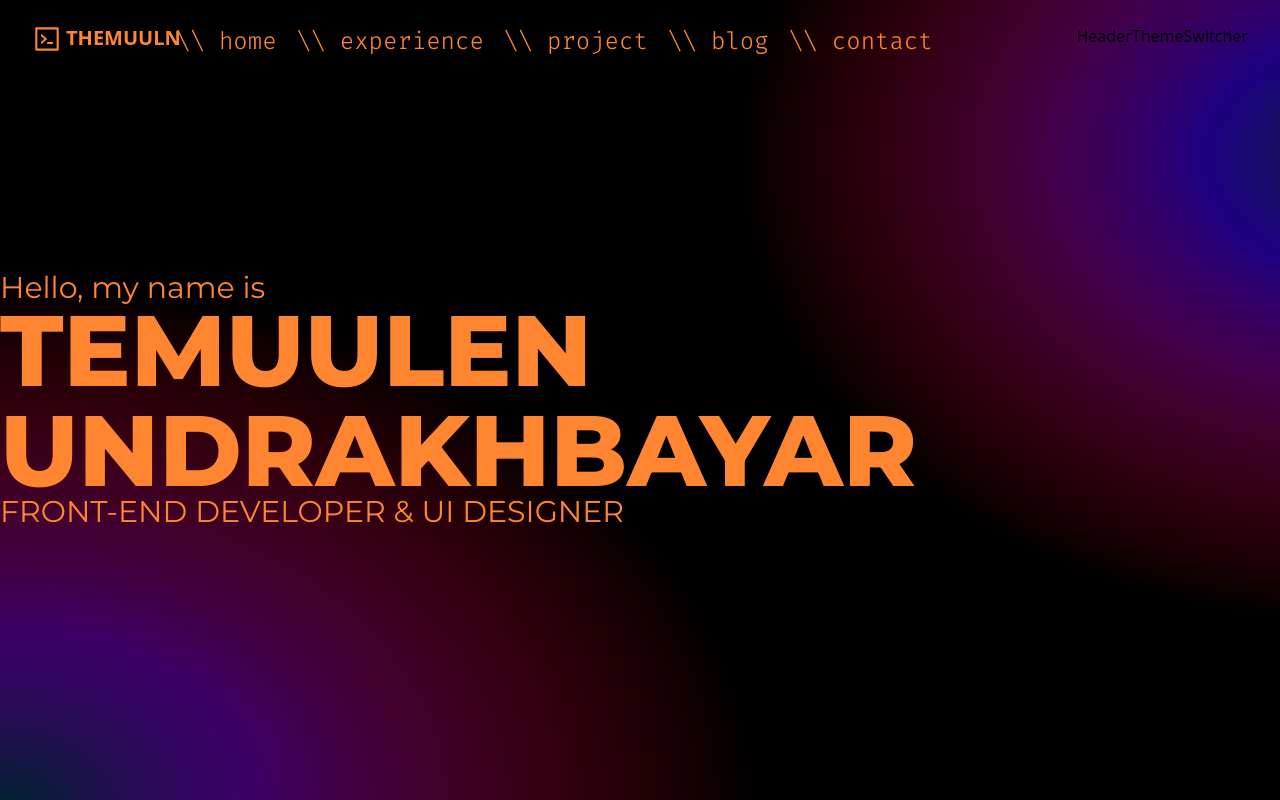
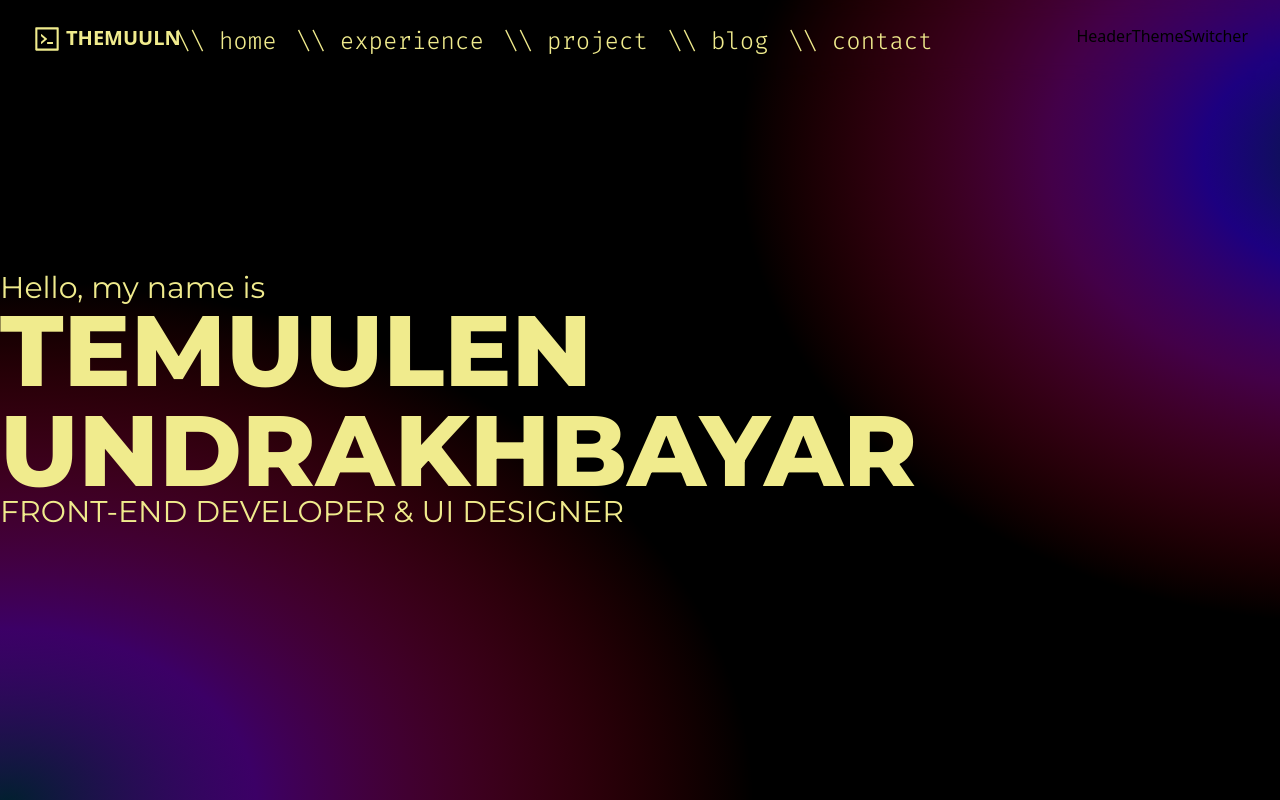
Before and after one commit to themuuln/final-portfolio, a Next.js app: page / in a window 1280 px wide. Shown: the top 800 px of the page. Built offline with nearby package versions, Linux system fonts and the light colour scheme.

Commit message:
ui: color palette changed

```diff
--- a/app/globals.css
+++ b/app/globals.css
@@ -90,7 +90,8 @@ body {
   background-repeat: no-repeat;
   background-size: cover;
   /* background-color: #001a25; */
-  background: hsla(198, 100%, 7%, 1);
+  /* background: hsla(198, 100%, 7%, 1); */
+  background: #2D2727;
 }
 
 body {
--- a/tailwind.config.js
+++ b/tailwind.config.js
@@ -16,27 +16,49 @@ module.exports = {
       fontFamily: {},
     },
     colors: {
+      // brand_bg: {
+      //   100: "#ccd2d5",
+      //   200: "#99a6ab",
+      //   300: "#667982",
+      //   400: "#334d58",
+      //   500: "#00202e",
+      //   600: "#001a25",
+      //   700: "#00131c",
+      //   800: "#000d12",
+      //   900: "#000609",
+      // },
       brand_bg: {
-        100: "#ccd2d5",
-        200: "#99a6ab",
-        300: "#667982",
-        400: "#334d58",
-        500: "#00202e",
-        600: "#001a25",
-        700: "#00131c",
-        800: "#000d12",
-        900: "#000609",
+        100: "#e9d9fc",
+        200: "#d2b4f8",
+        300: "#bc8ef5",
+        400: "#a569f1",
+        500: "#8f43ee",
+        600: "#7236be",
+        700: "#56288f",
+        800: "#391b5f",
+        900: "#1d0d30",
       },
+      // brand_main: {
+      //   100: "#ffe7d6",
+      //   200: "#ffcead",
+      //   300: "#ffb683",
+      //   400: "#ff9d5a",
+      //   500: "#ff8531",
+      //   600: "#cc6a27",
+      //   700: "#99501d",
+      //   800: "#663514",
+      //   900: "#331b0a",
+      // },
       brand_main: {
-        100: "#ffe7d6",
-        200: "#ffcead",
-        300: "#ffb683",
-        400: "#ff9d5a",
-        500: "#ff8531",
-        600: "#cc6a27",
-        700: "#99501d",
-        800: "#663514",
-        900: "#331b0a",
+        100: "#fcfbe8",
+        200: "#f9f7d1",
+        300: "#f6f3bb",
+        400: "#f3efa4",
+        500: "#f0eb8d",
+        600: "#c0bc71",
+        700: "#908d55",
+        800: "#605e38",
+        900: "#302f1c",
       },
       extraverted: "#5F96B3",
       intuitive: "#D9B044",
```
